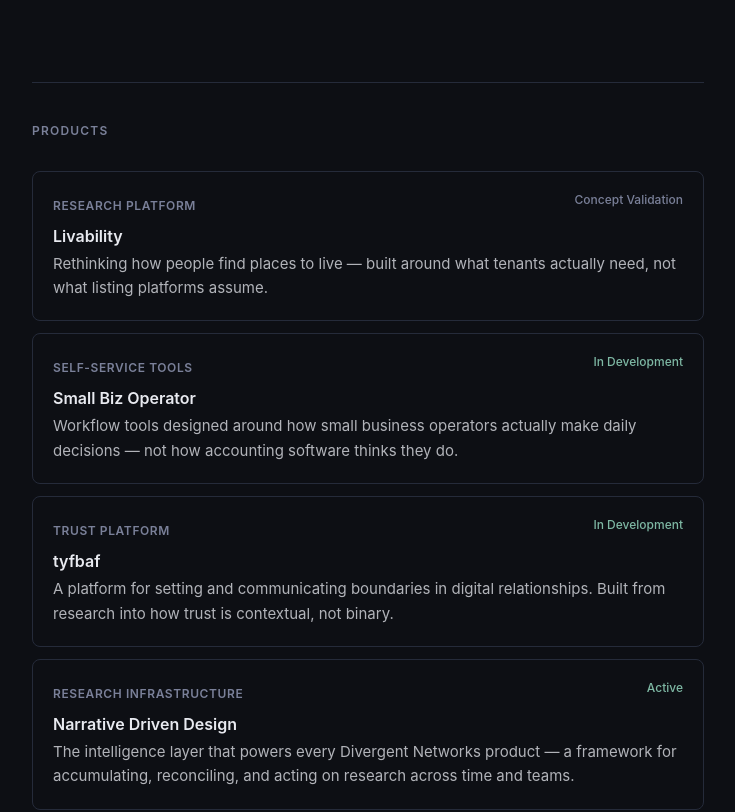
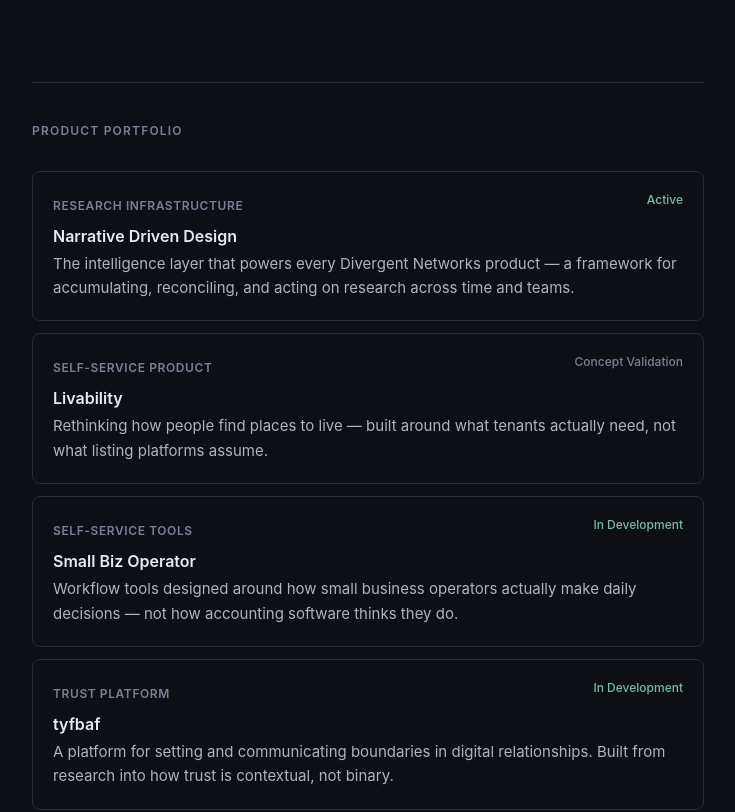
Before and after one commit to troyeffner/divergent-networks, a Next.js app: page / in a window 1280 px wide. Shown: the part 1921-2733 px from the top of the page, without its empty margins (272-1007 px from the left). Built offline with nearby package versions, Linux system fonts and the light colour scheme.

Commit message:
feat: rename Products → Product Portfolio, NDD first, Livability = Self-Service Product

```diff
--- a/app/work/[slug]/page.tsx
+++ b/app/work/[slug]/page.tsx
@@ -17,7 +17,7 @@ const projects: Record<
 > = {
   livability: {
     name: "Livability",
-    category: "Research Platform",
+    category: "Self-Service Product",
     status: "Concept Validation",
     tagline: "Rethinking how people find places to live.",
     opportunity:
--- a/components/Work.tsx
+++ b/components/Work.tsx
@@ -2,9 +2,17 @@ import Link from "next/link";
 
 const products = [
   {
+    slug: "ffa",
+    name: "Narrative Driven Design",
+    category: "Research Infrastructure",
+    description:
+      "The intelligence layer that powers every Divergent Networks product — a framework for accumulating, reconciling, and acting on research across time and teams.",
+    status: "Active",
+  },
+  {
     slug: "livability",
     name: "Livability",
-    category: "Research Platform",
+    category: "Self-Service Product",
     description:
       "Rethinking how people find places to live — built around what tenants actually need, not what listing platforms assume.",
     status: "Concept Validation",
@@ -24,14 +32,6 @@ const products = [
     description:
       "A platform for setting and communicating boundaries in digital relationships. Built from research into how trust is contextual, not binary.",
     status: "In Development",
-  },
-  {
-    slug: "ffa",
-    name: "Narrative Driven Design",
-    category: "Research Infrastructure",
-    description:
-      "The intelligence layer that powers every Divergent Networks product — a framework for accumulating, reconciling, and acting on research across time and teams.",
-    status: "Active",
   },
 ];
 
@@ -66,7 +66,7 @@ export default function Work() {
 
       {/* Products */}
       <h2 className="text-xs font-semibold tracking-widest uppercase text-brand-muted mb-8">
-        Products
+        Product Portfolio
       </h2>
       <div className="space-y-3 mb-14">
         {products.map((p) => (
```
